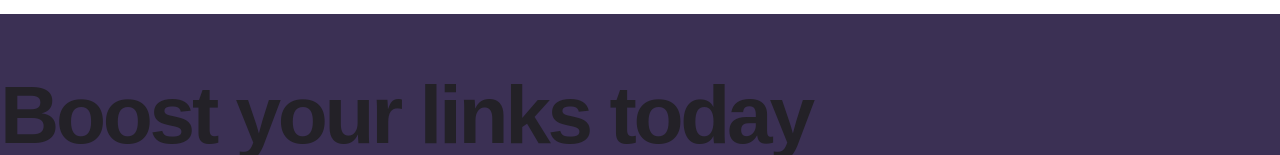
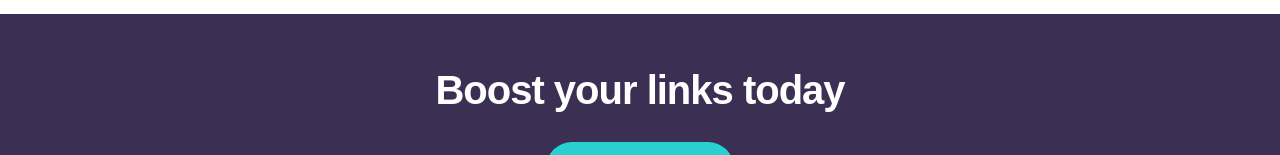
Before and after one commit to abizmo/url-shortening-api-landing-page, a React (Vite) app: page / in a window 1280 px wide. Shown: the part 797-952 px from the top of the page. Built offline with nearby package versions, Linux system fonts and the light colour scheme.

Commit message:
feat(Title): add title variants

```diff
--- a/src/App.tsx
+++ b/src/App.tsx
@@ -60,7 +60,9 @@ function App(): JSX.Element {
         <section className='grid gap-9 lg:grid-cols-2-center lg:items-center lg:gap-0 mb-40 lg:mb-36'>
           <div className='hero-bg' />
           <div className='text-center px-6 lg:col-start-2 lg:row-start-1 lg:text-left'>
-            <Title element='h1'>More than just shorter links</Title>
+            <Title element='h1' className='mb-3 lg:mb-0'>
+              More than just shorter links
+            </Title>
             <Paragraph>
               Build your brand’s recognition and get detailed insights on how
               your links are performing.
@@ -76,7 +78,14 @@ function App(): JSX.Element {
           </div>
         </section>
         <section className='bg-primary-violet py-24 lg:py-14'>
-          <Title element='h2'>Boost your links today</Title>
+          <Title
+            element='h2'
+            color='light'
+            align='center'
+            className='mb-6 lg:mb-8'
+          >
+            Boost your links today
+          </Title>
           <Link
             href='/sign-up'
             variant='primary'
--- a/src/components/Title.tsx
+++ b/src/components/Title.tsx
@@ -1,17 +1,51 @@
-import { PropsWithChildren } from 'react';
+import { cva, VariantProps } from 'class-variance-authority';
+import { AllHTMLAttributes } from 'react';
+
+const heading = cva('font-bold tracking-tighter', {
+  variants: {
+    element: {
+      h1: 'text-5xl lg:text-6xl lg:tracking-tightest',
+      h2: 'text-3xl lg:text-4xl',
+    },
+    align: {
+      center: 'text-center',
+      left: 'text-left',
+    },
+    color: {
+      dark: 'text-neutral-dark-violet',
+      light: 'text-neutral-white',
+    },
+  },
+  defaultVariants: {
+    align: 'left',
+    color: 'dark',
+  },
+});
+
+interface TitleProps
+  extends Omit<AllHTMLAttributes<HTMLHeadingElement>, 'color'>,
+    VariantProps<typeof heading> {}
 
 // TODO: make variants
-interface TitleProps {
-  element: 'h1' | 'h2';
-}
-function Title({ children, element }: PropsWithChildren<TitleProps>) {
-  const Element = element;
+
+function Title({
+  element,
+  align,
+  color,
+  className,
+  ...props
+}: TitleProps): JSX.Element {
+  const Element = element as React.ElementType;
   return (
-    <Element className='text-neutral-dark-violet font-bold text-5xl tracking-tighter mb-3 lg:text-6xl lg:tracking-tightest lg:mb-0'>
-      {children}
+    <Element
+      className={heading({ element, align, color, className })}
+      {...props}
+    >
+      {props.children}
     </Element>
   );
 }
-// <h2 className='text-neutral-white text-3xl lg:text-4xl font-bold tracking-tighter mb-6 lg:mb-8 text-center'>
+// <h2 className='mb-6 lg:mb-8'>
+// text-neutral-dark-violet font-bold text-5xl tracking-tighter mb-3 lg:text-6xl lg:tracking-tightest lg:mb-0
 
 export default Title;
```
Also changed, not shown: .eslintrc.cjs.
